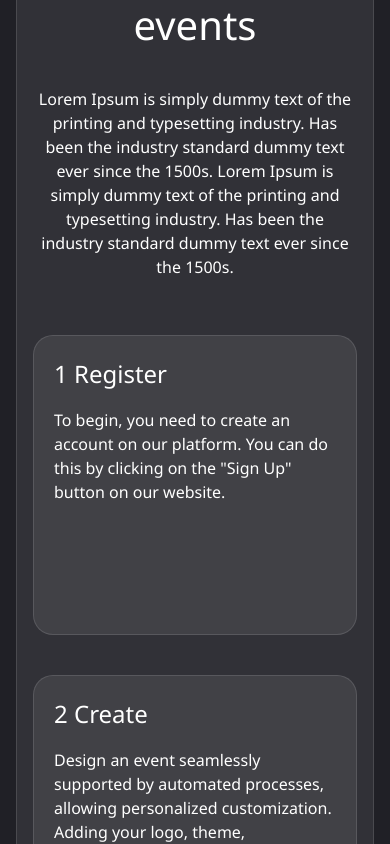
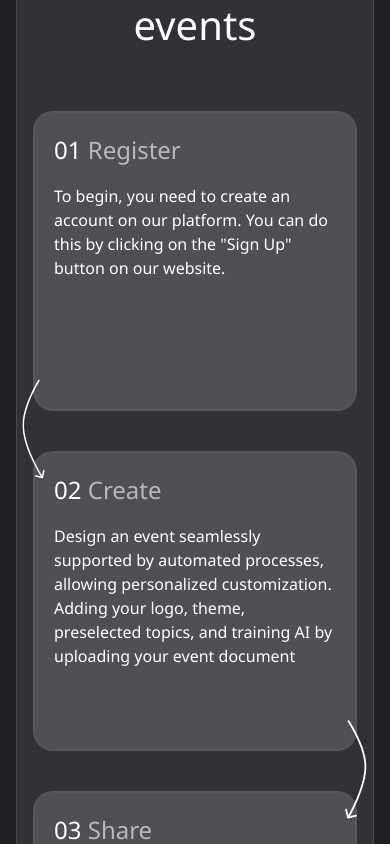
Before and after one commit to calmbyte/aphrodite, a Next.js app: page / in a window 390 px wide. Shown: the part 2340-3184 px from the top of the page. Built offline with nearby package versions, Linux system fonts and the light colour scheme.

Commit message:
process card hover process card arrows on mobile

```diff
--- a/src/app/styles/components.css
+++ b/src/app/styles/components.css
@@ -85,6 +85,8 @@
     border-radius: 20px;
     z-index: -1;
     background: linear-gradient(#323237, #323237) padding-box;
+    left: 0;
+    top: 0;
     @apply w-full h-full absolute;
   }
   .card:hover .card-border {
@@ -106,6 +108,17 @@
     position: relative;
   }
 
+  .process-path-card:hover .card-border {
+    background:
+            linear-gradient(#323237, #323237) padding-box,
+            linear-gradient(to right, #fffcdf 43%, #fdf49f 65%, #8ecde8 84%) border-box;
+    border: 1px solid transparent;
+  }
+
+  .process-path-card:hover .process-path-title {
+    color: rgba(255, 255, 255, 1);
+  }
+
   .process-path-card-arrow {
     position: absolute;
     right: -60px;
@@ -115,6 +128,10 @@
     &.bottom {
       bottom: -10px;
     }
+  }
+
+  .process-path-title {
+   color: rgba(255, 255, 255, 0.6);
   }
 
   .ellipse-background {
@@ -199,4 +216,20 @@
   .section-container {
     @apply max-w-screen-xl mx-4 md:mx-auto;
   }
+
+  @media screen and (max-width: 768px) {
+    .process-path-card-arrow {
+      bottom: -30px;
+      rotate: 90deg;
+      transform: scaleY(-1);
+      &.top {
+        left: -50px;
+        top: inherit;
+      }
+      &.bottom {
+        right: -50px;
+        bottom: -30px;
+      }
+    }
+  }
 }
--- a/src/app/ui/ProcessPath.tsx
+++ b/src/app/ui/ProcessPath.tsx
@@ -6,14 +6,14 @@ export default function ProcessPath() {
       <div className="process-path mx-auto rounded-[20px] w-full py-12 px-4">
         <h2 className="text-[40px] text-center">Process of creating your events </h2>
         <div className="sm:px-32 px-0 mb-14 mt-8 text-center">
-          Lorem Ipsum is simply dummy text of the printing and typesetting industry. Has been the
-          industry standard dummy text ever since the 1500s. Lorem Ipsum is simply dummy text of the
-          printing and typesetting industry. Has been the industry standard dummy text ever since
-          the 1500s.
+          {/*Lorem Ipsum is simply dummy text of the printing and typesetting industry. Has been the*/}
+          {/*industry standard dummy text ever since the 1500s. Lorem Ipsum is simply dummy text of the*/}
+          {/*printing and typesetting industry. Has been the industry standard dummy text ever since*/}
+          {/*the 1500s.*/}
         </div>
         <div className="w-full flex lg:flex-row max-md:flex-col gap-10">
           <ProcessPathCard
-            num={1}
+            num={'01'}
             description={
               'To begin, you need to create an account on our platform. You can do this by clicking on the "Sign Up" button on our website.'
             }
@@ -21,7 +21,7 @@ export default function ProcessPath() {
             arrowPosition="top"
           />
           <ProcessPathCard
-            num={2}
+            num={'02'}
             description={
               'Design an event seamlessly supported by automated processes, allowing personalized customization. Adding your logo, theme, preselected topics, and training AI by uploading your event document'
             }
@@ -29,7 +29,7 @@ export default function ProcessPath() {
             arrowPosition="bottom"
           />
           <ProcessPathCard
-            num={3}
+            num={'03'}
             description={
               'Share your event with attendees, customers, or targeted users through QR codes, private links, social media, and other options of your choice.'
             }
@@ -37,7 +37,7 @@ export default function ProcessPath() {
             arrowPosition="top"
           />
           <ProcessPathCard
-            num={4}
+            num={'04'}
             description={
               "Byte, our AI assistant, will handle all attendee inquiries and provide necessary information once you've shared your event with them. Sit back, relax, and let your assistant fulfil its purpose."
             }
--- a/src/app/ui/ProcessPathCard.tsx
+++ b/src/app/ui/ProcessPathCard.tsx
@@ -1,7 +1,7 @@
 import ProcessPathCardArrow from '@/app/ui/ProcessPathCardArrow';
 
 type ProcessPathCardProps = {
-  num: number;
+  num: string;
   title: string;
   description: string;
   arrowPosition: 'top' | 'bottom' | 'none';
@@ -15,9 +15,10 @@ export default function ProcessPathCard({
 }: ProcessPathCardProps) {
   return (
     <div className="process-path-card">
+      <div className="card-border"></div>
       <section>
         <h3 className="text-[24px] mb-4">
-          <span>{num}</span> {title}
+          <span>{num}</span> <span className="process-path-title">{title}</span>
         </h3>
         <p>{description}</p>
       </section>
--- a/src/app/ui/ProcessPathCardArrow.tsx
+++ b/src/app/ui/ProcessPathCardArrow.tsx
@@ -12,8 +12,7 @@ export default function ProcessPathCardArrow({ arrowPosition }: ProcessPathCardA
       alt={`arrow-${arrowPosition}`}
       width={100}
       height={150}
-      className={`process-path-card-arrow ${arrowPosition} max-md:hidden lg:block`}
-      // scale-x-[-1] md:rotate-90 TODO: fix on mobile
+      className={`process-path-card-arrow ${arrowPosition} lg:block`}
     />
   );
 }
```
